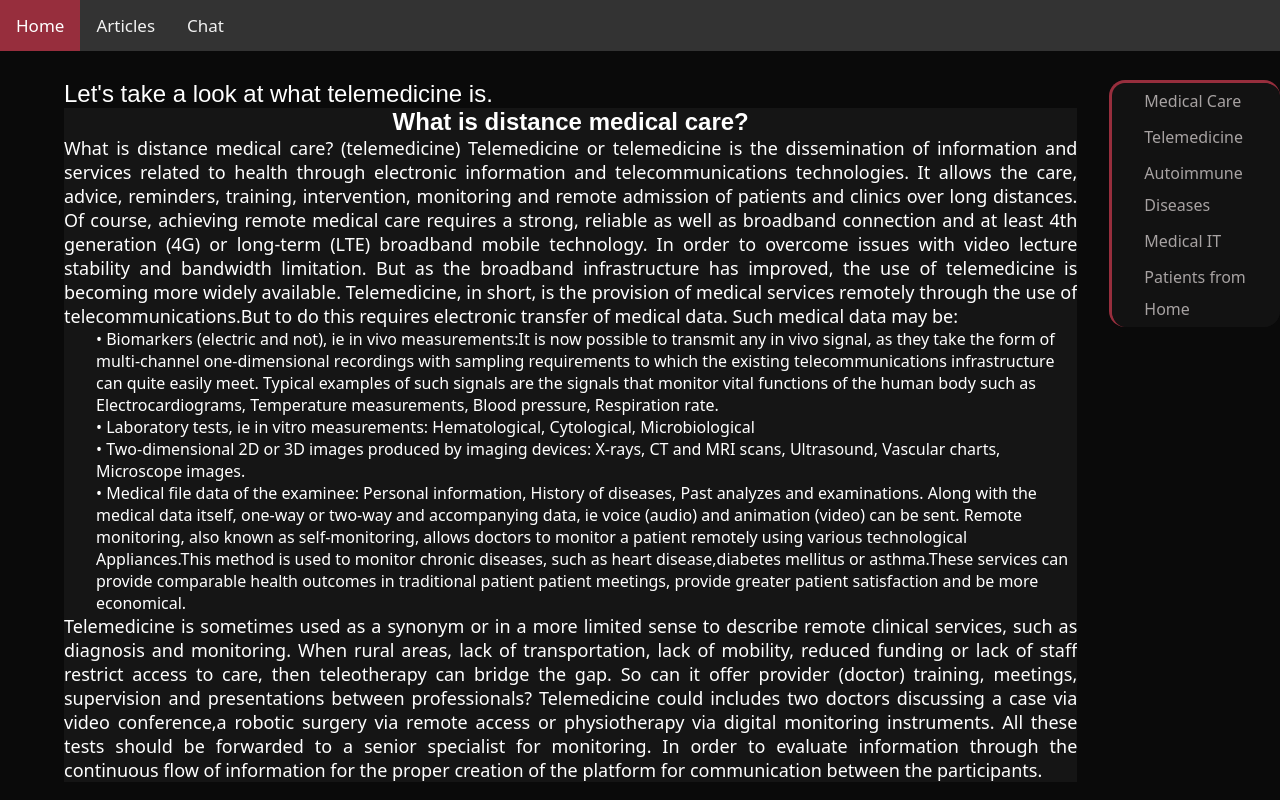
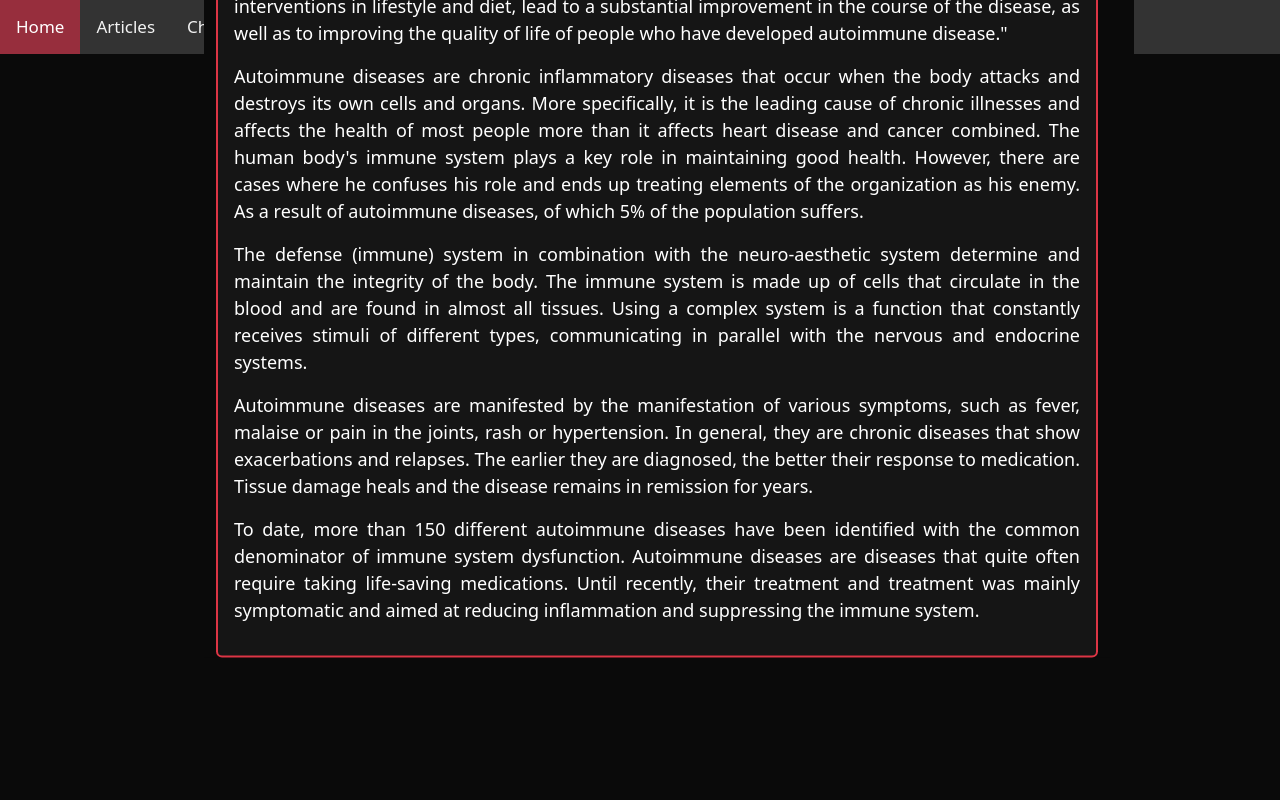
Before and after one commit to Kakajohn/interactive-internet-technologies-for-people-with-autoimmune-bowel-diseases-frontend, a React (Create React App) app: page / in a window 1280 px wide. Shown: the top 800 px of the page. Built offline with nearby package versions, Linux system fonts and the light colour scheme; what react-alert-template-basic would draw is missing.

Commit message:
updated navbar styles

```diff
--- a/src/App.js
+++ b/src/App.js
@@ -6,6 +6,7 @@ import Login from './components/Login';
 import Messenger from './components/Messenger';
 import ProtectRoute from './components/ProtectRoute';
 import Register from './components/Register';
+import Pagenotfound from './components/Pagenotfound'
 
 function App() {
   return (
@@ -38,6 +39,7 @@ function App() {
               // </ProtectRoute>
             }
           />
+          <Route path="/*" element={<Pagenotfound/>} />
         </Routes>
       </BrowserRouter>
     </div>
--- a/src/components/Articles.jsx
+++ b/src/components/Articles.jsx
@@ -1,6 +1,6 @@
 import React from 'react';
 import '../sass/components/_top_button.scss';
-import '../sass/components/_navbar.css';
+import '../sass/components/_navbar.scss';
 import '../sass/components/_articles.scss';
 import { Link, useNavigate } from 'react-router-dom';
 import NavigationBar from './NavigationBar';
--- a/src/components/FrontPage.jsx
+++ b/src/components/FrontPage.jsx
@@ -1,6 +1,6 @@
 import React from 'react';
 import '../sass/components/_top_button.scss';
-import '../sass/components/_navbar.css';
+import '../sass/components/_navbar.scss';
 import { Link, useNavigate } from 'react-router-dom';
 import NavigationBar from './NavigationBar';
 import Footer from './Footer';
--- a/src/components/HomePage.jsx
+++ b/src/components/HomePage.jsx
@@ -1,6 +1,6 @@
 import React from 'react';
 import '../sass/components/_top_button.scss';
-import '../sass/components/_navbar.css';
+import '../sass/components/_navbar.scss';
 import { Link, useNavigate } from 'react-router-dom';
 const HomePage = () => {
   return (
--- a/src/components/NavigationBar.jsx
+++ b/src/components/NavigationBar.jsx
@@ -1,9 +1,9 @@
 import React from 'react';
 import { Link, useNavigate } from 'react-router-dom';
-import '../sass/components/_navbar.css'
+import '../sass/components/_navbar.scss'
 const NavigationBar = () => {
   return (
-    <header>
+    <header id='head'>
      <div class="topnav">
         <Link class="active" to="/">Home</Link>
         <Link to="/med4u/articles">Articles</Link>
--- a/src/sass/components/_navbar.css
+++ b/src/sass/components/_navbar.scss
@@ -166,3 +166,8 @@ nav ul li a {
   background-color: #972e3d;
   color: white;
 }
+
+.head{
+  display: flex;
+  justify-content: center;
+}
```
Also changed, not shown: 1 other file (tests, documents, lock files or other folders).
